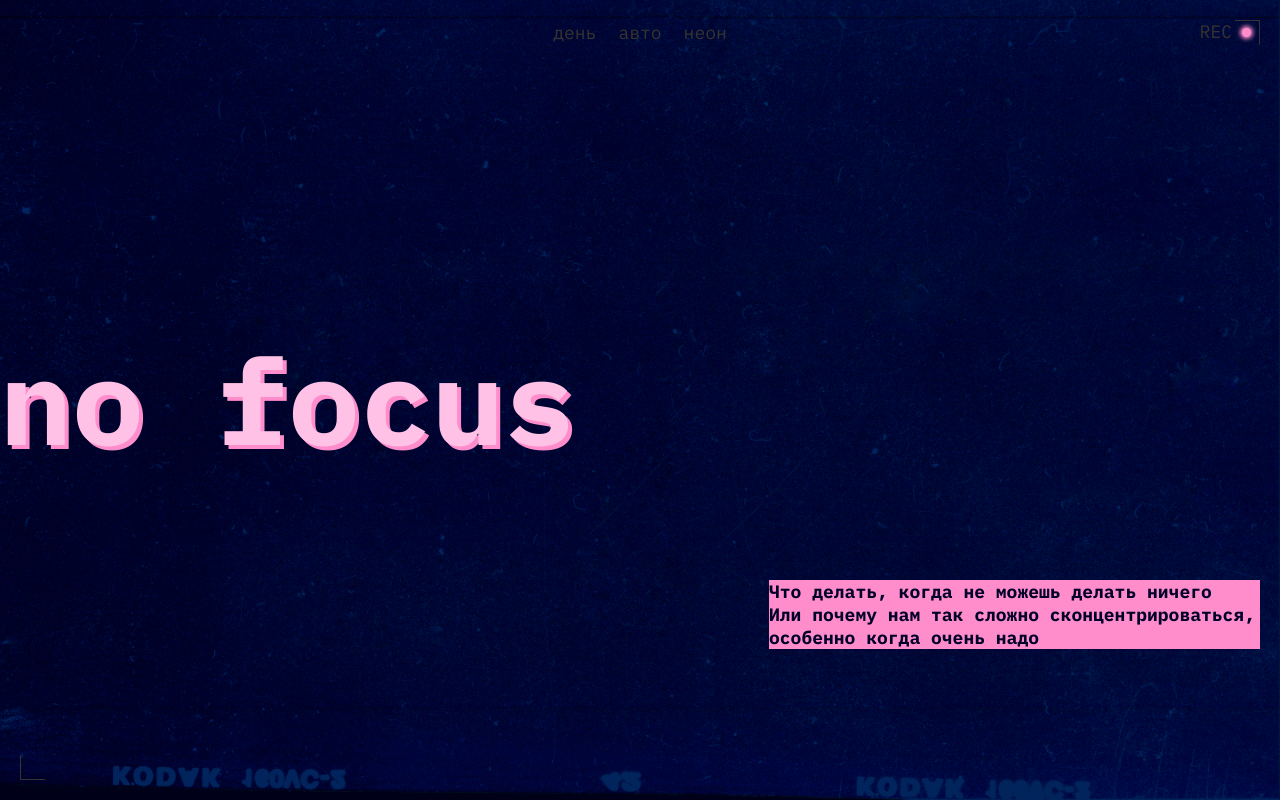
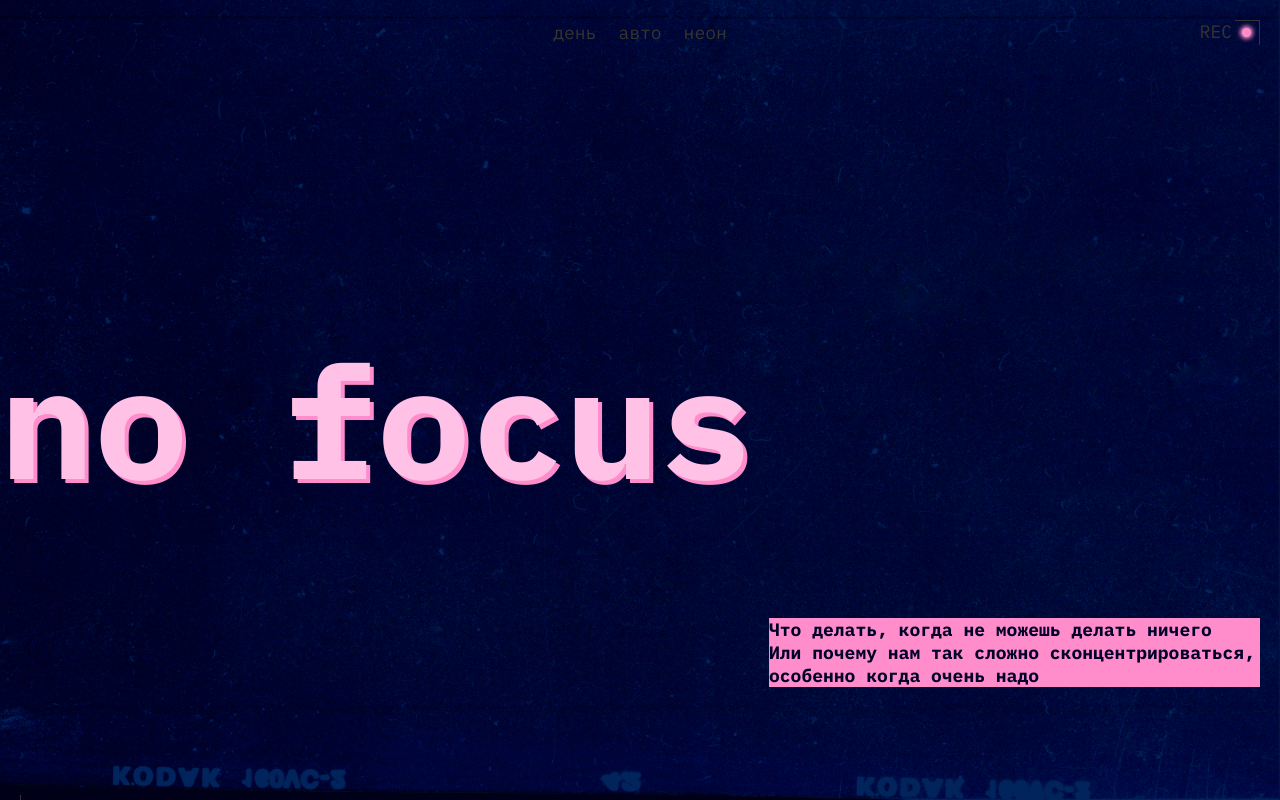
Before and after one commit to alyasitnikova/slozhno-sosredotochitsya, a plain HTML site: page index.html in a window 1280 px wide. Shown: the top 800 px of the page. Drawn offline with Linux system fonts and the light colour scheme.

Commit message:
правка стилей

```diff
--- a/styles/globals.css
+++ b/styles/globals.css
@@ -40,3 +40,7 @@ a {
   font-size: inherit;
   line-height: inherit;
 }
+
+body {
+  margin: 0;
+}
--- a/styles/style.css
+++ b/styles/style.css
@@ -2,7 +2,6 @@
 
 .page {
   /* сохраните в разметке и стилях класс page. На его основе работает скрипт. */
-  margin: 0;
   padding: var(--page-offset);
   color: var(--main-text-color);
   font-family: var(--main-font);
@@ -18,9 +17,9 @@
 .header {
   display: grid;
   min-height: 668px;
-  height: calc(100vh - 2 * var(--page-offset));
+  height: 100vh;
   grid-template-rows: 1fr auto 1fr;
-  margin-bottom: 50px;
+  margin-bottom: clamp(0rem, -3.5782rem + 15.2672vw, 3.75rem);
 }
 
 .decorated-zone {
@@ -154,7 +153,7 @@
 .content {
   display: flex;
   flex-direction: column;
-  gap: 50px;
+  gap: clamp(3.125rem, 1.3359rem + 7.6336vw, 5rem);
 }
 
 .content-section {
@@ -222,7 +221,7 @@
 }
 
 .footer {
-  height: calc(100vh - 2 * var(--page-offset));
+  height: 100vh;
   display: flex;
   align-items: center;
   justify-content: center;
@@ -282,6 +281,9 @@
 }
 
 @media not screen, (min-width: 1024px) {
+  .title {
+    font-size: clamp(7.5rem, 0.5625rem + 14.4531vw, 9.8125rem);
+  }
   .header__theme-menu {
     display: flex;
     justify-content: center;
```
